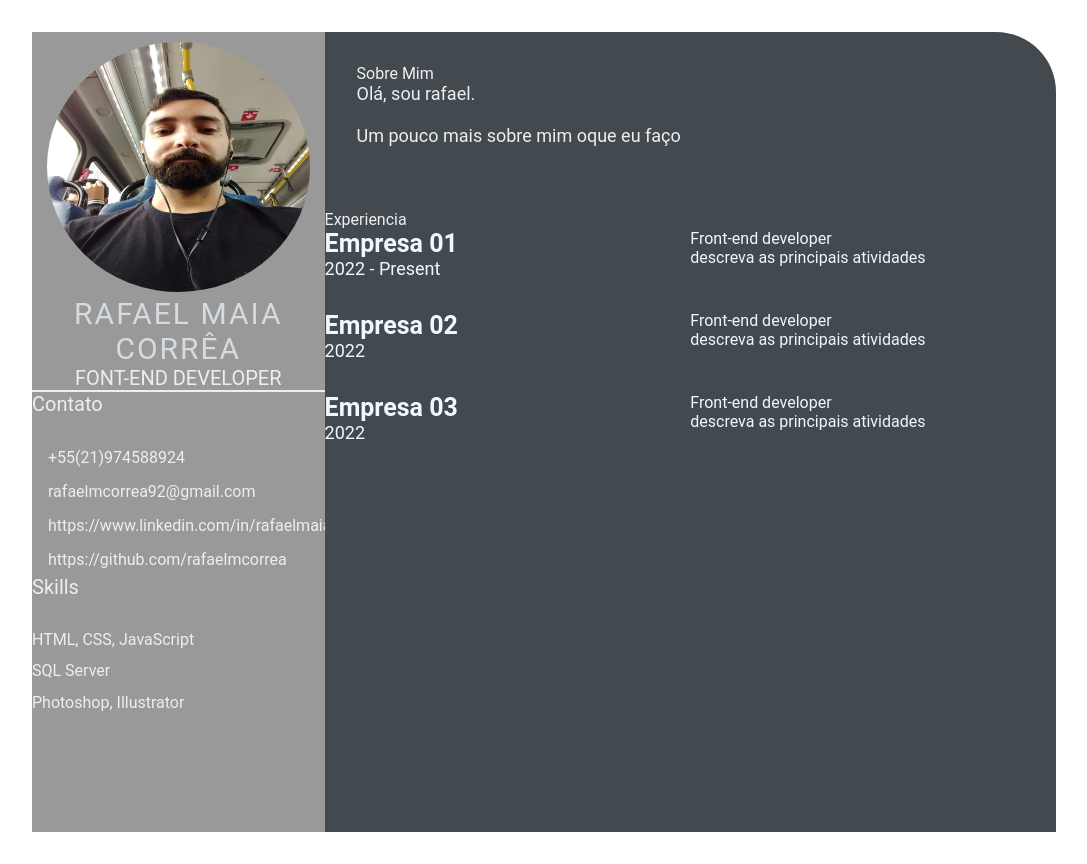
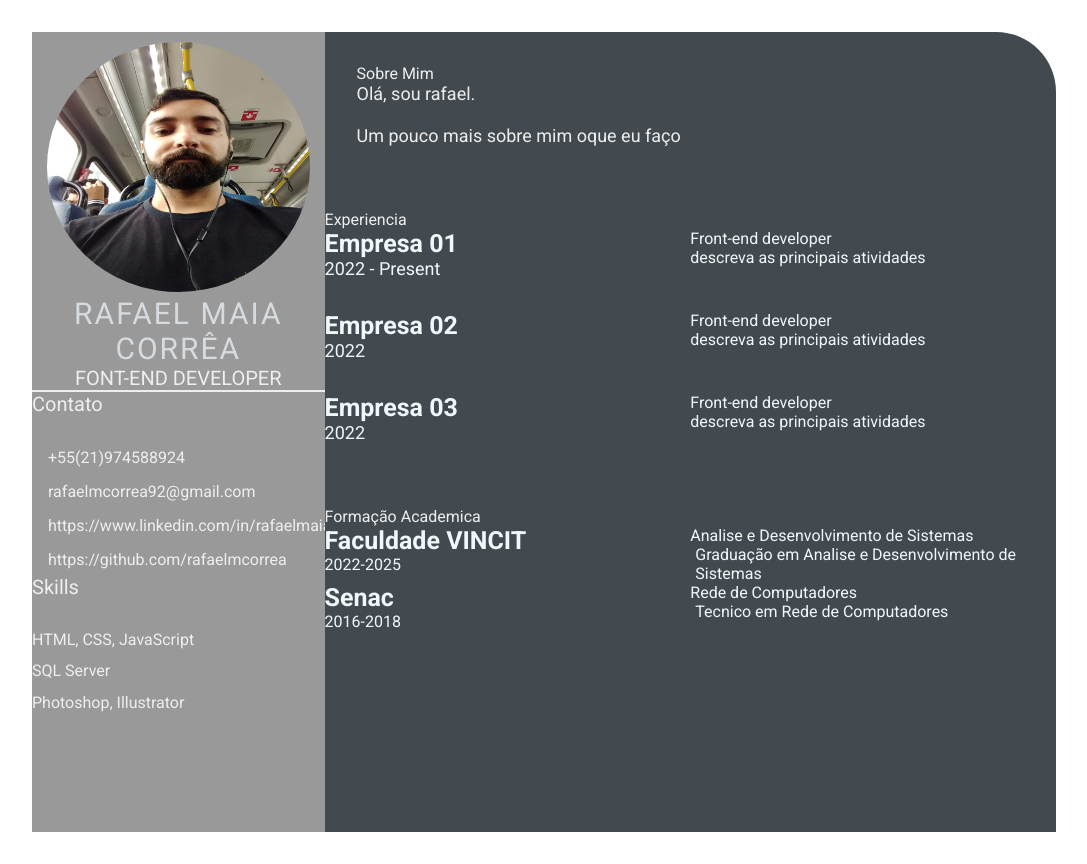
Before and after one commit to rafaelmcorrea/rafaelmcorrea.github.io, a plain HTML site: page index.html in a window 1280 px wide. Shown: the whole page, without its empty margins (96-1183 px from the left). Drawn offline with Linux system fonts and the light colour scheme.

Commit message:
Feature: Create school academy (#4)

```diff
--- a/assets/css/style.css
+++ b/assets/css/style.css
@@ -1,3 +1,5 @@
+@import url('https://fonts.googleapis.com/css2?family=Roboto:wght@400;500;700&display=swap');
+
 * {
     margin: 0;
     padding: 0;
--- a/index.html
+++ b/index.html
@@ -9,6 +9,7 @@
 </head>
 <body>
     <main class="resume-contents">
+
         <section class="left-section">
             <section class="left-section-content">
                 <div class="profile">
@@ -85,6 +86,27 @@
                             </div>
                         </div>
                     </section>
+                    <section class="educadion gap">
+                        <div class="right-title">Formação Academica</div>
+                        <div class="education-contents">
+                            <div class="education-left">
+                                <p class="education-school-name">Faculdade VINCIT</p>
+                                <p class="education-school-time">2022-2025</p>
+                            </div>
+                            <div class="education-right">
+                                <p class="education-subjact">Analise e Desenvolvimento de Sistemas</p>
+                                <p class="education-desc">Graduação em Analise e Desenvolvimento de Sistemas</p>
+                            </div>
+                            <div class="education-left">
+                                <p class="education-school-name">Senac</p>
+                                <p class="education-school-time">2016-2018</p>
+                            </div>
+                            <div class="education-right">
+                                <p class="education-subjact">Rede de Computadores</p>
+                                <p class="education-desc">Tecnico em Rede de Computadores</p>
+                            </div>
+                        </div>
+                    </section>
             </section>
 
     </main>
```
